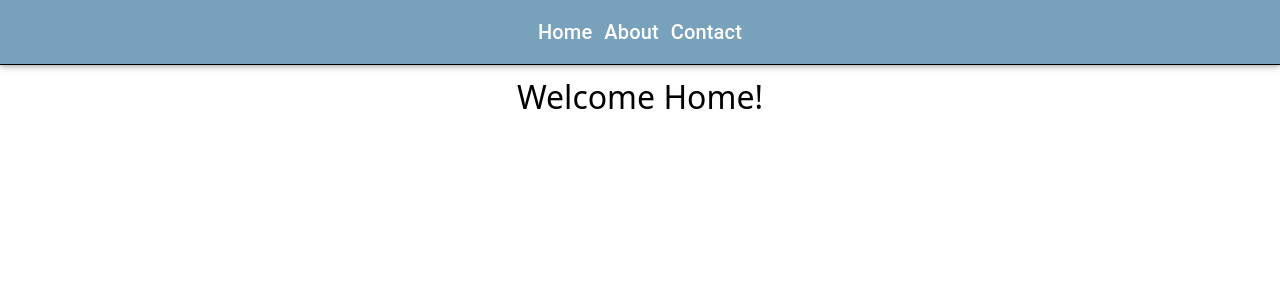
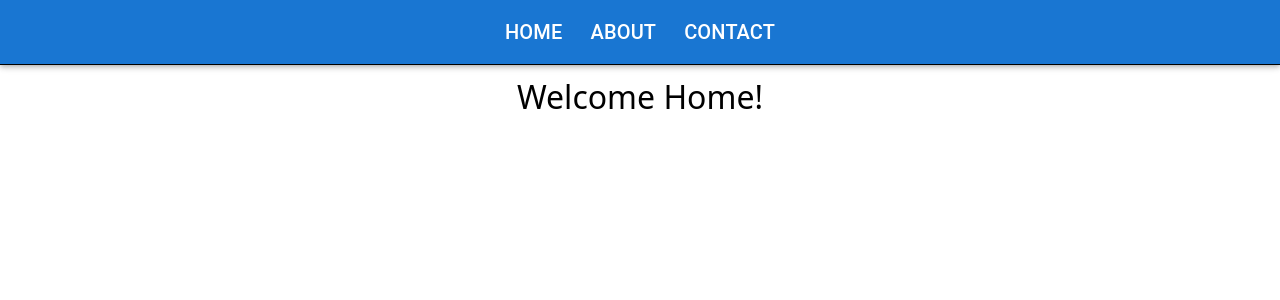
Before and after one commit to CrumpetCoding/dogsitting-website, a React (Vite) app: page / in a window 1280 px wide. Shown: the top 300 px of the page. Built offline with nearby package versions, Linux system fonts and the light colour scheme.

Commit message:
Added buttons to toolbar

```diff
--- a/src/routes/__root.tsx
+++ b/src/routes/__root.tsx
@@ -1,27 +1,33 @@
 import { createRootRoute, Link, Outlet } from '@tanstack/react-router'
 import { TanStackRouterDevtools } from '@tanstack/react-router-devtools'
-import { AppBar, Toolbar, Typography, IconButton, Icon } from '@mui/material'
+import { AppBar, Toolbar, Typography, Button } from '@mui/material'
 
 const RootLayout = () => (
   <>
     <div id="menu">
-      <AppBar position='static' sx={{ backgroundColor: '#78A1BB' }}>
+      <AppBar position='static'>
         <Toolbar sx={{ display: 'flex', alignItems: 'center', justifyContent: 'center', gap: '12px' }}>
+          <Button variant='text'>
             <Link to="/" className="[&.active]:font-bold">
               <Typography variant="h6" component="div" sx={{ flexGrow: 1, color: 'white', '&:hover': { color: '#283044' } }}>
                 Home
               </Typography>
             </Link>{' '}
+          </Button>
+          <Button variant='text'>
             <Link to="/about" className="[&.active]:font-bold">
               <Typography variant='h6' component="div" sx={{ flexGrow: 1, color: 'white', '&:hover': { color: '#283044' } }}>
                 About
               </Typography>
             </Link>{' '}
+          </Button>
+          <Button variant='text'>
             <Link to="/contact" className="[&.active]:font-bold">
               <Typography variant="h6" component="div" sx={{ flexGrow: 1, color: 'white', '&:hover': { color: '#283044' } }}>
                 Contact
               </Typography>
             </Link>
+          </Button>
         </Toolbar>
       </AppBar>
     </div>
```
Lines whose indentation alone changed are shown as unchanged.
